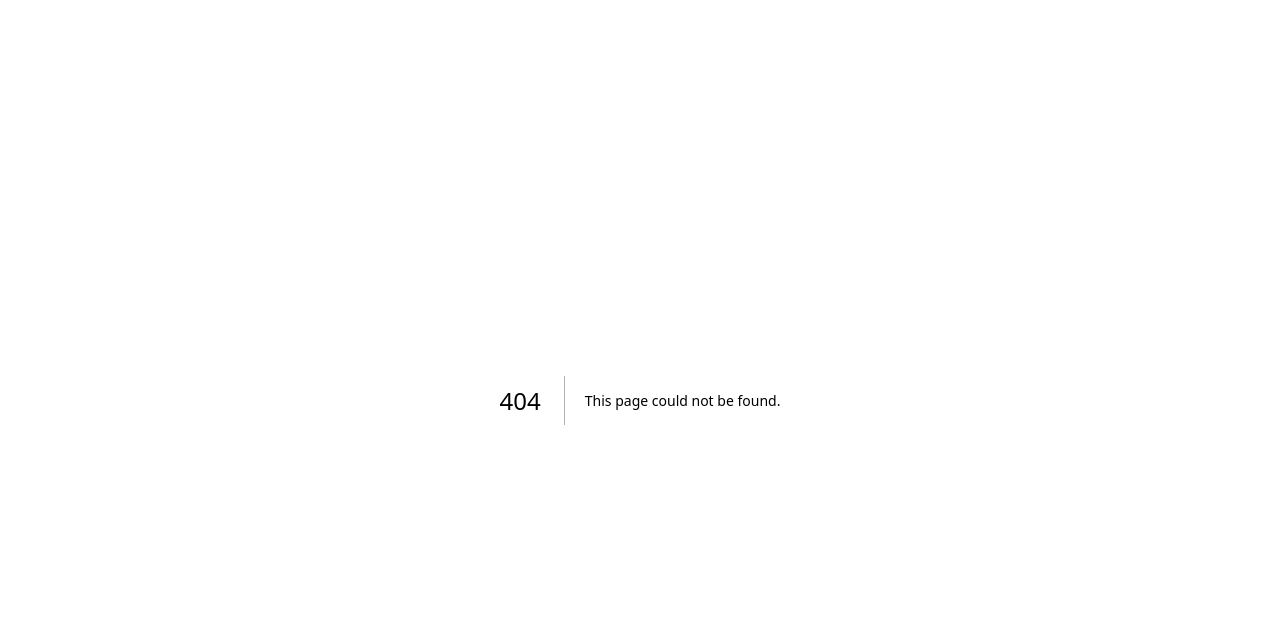
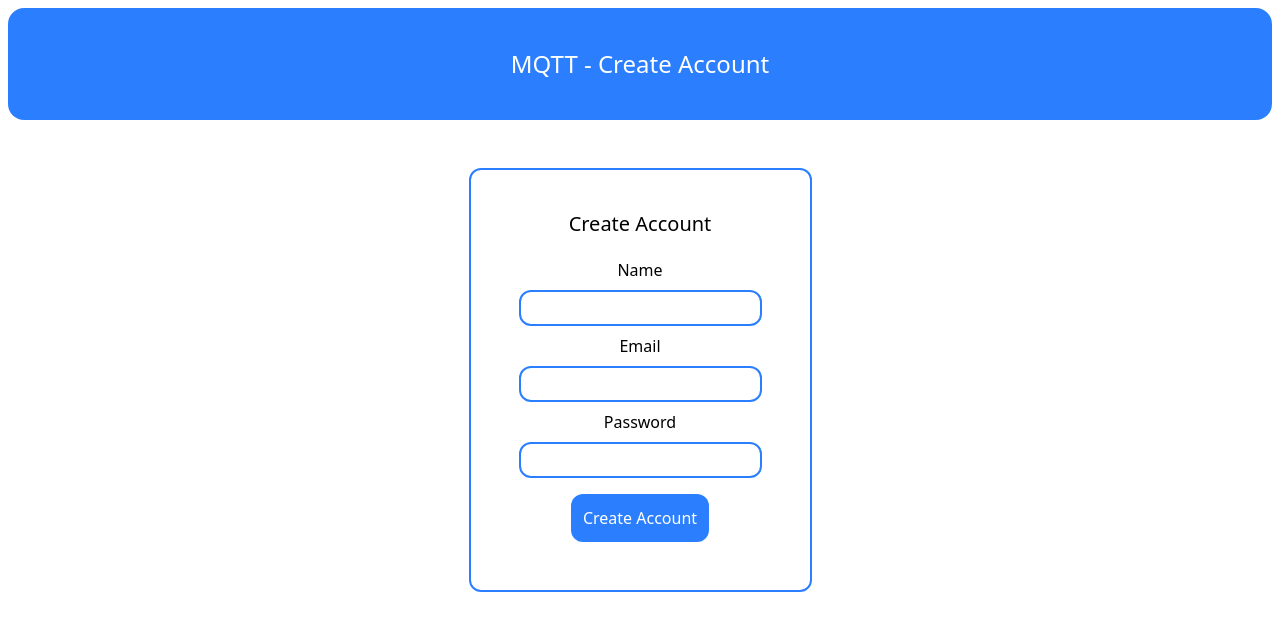
Before and after one commit to pedrosanto90/mqtt-chat, a Next.js app: page /create in a window 1280 px wide. Before the commit this address had no page. Shown: the top 630 px of the page. Built offline with nearby package versions, Linux system fonts and the light colour scheme.

Commit message:
add page to create account

```diff
--- /dev/null
+++ b/src/app/create/page.tsx
@@ -0,0 +1,20 @@
+import HeaderChat from "@/components/HeaderChat/HeaderChat"
+export default function CreateAccount() {
+  return (
+    <div>
+      <HeaderChat title='Create Account' />
+      <div className='flex flex-col justify-items items-center h-screen'>
+        <form action="" className='flex flex-col border-2 border-blue-500 justify-center items-center p-10 mt-10 rounded-xl'>
+          <h1 className='mb-5 text-xl'>Create Account</h1>
+          <p>Name</p>
+          <input type="text" className='border-2 rounded-xl border-blue-500 p-1 m-2' />
+          <p>Email</p>
+          <input type="text" className='border-2 rounded-xl border-blue-500 p-1 m-2' />
+          <p>Password</p>
+          <input type="password" className='border-2 rounded-xl border-blue-500 p-1 m-2' />
+          <button type='submit' className='bg-blue-500 text-white p-3 m-2 rounded-xl hover:bg-blue-600'>Create Account</button>
+        </form>
+      </div>
+    </div>
+  )
+}
--- a/src/app/page.tsx
+++ b/src/app/page.tsx
@@ -7,6 +7,8 @@ export default function Home() {
       <HeaderChat title='Welcome' />
       <div className='flex flex-col justify-center items-center h-screen'>
         <LoginCard />
+        <p className='text-red-500 mt-5'>This app is for study purposes only. Please keep that in mind when using it. This app may go offline at any time.</p>
+        <p>You can use a fake email to use this app</p>
       </div>
     </div>
   )
```
